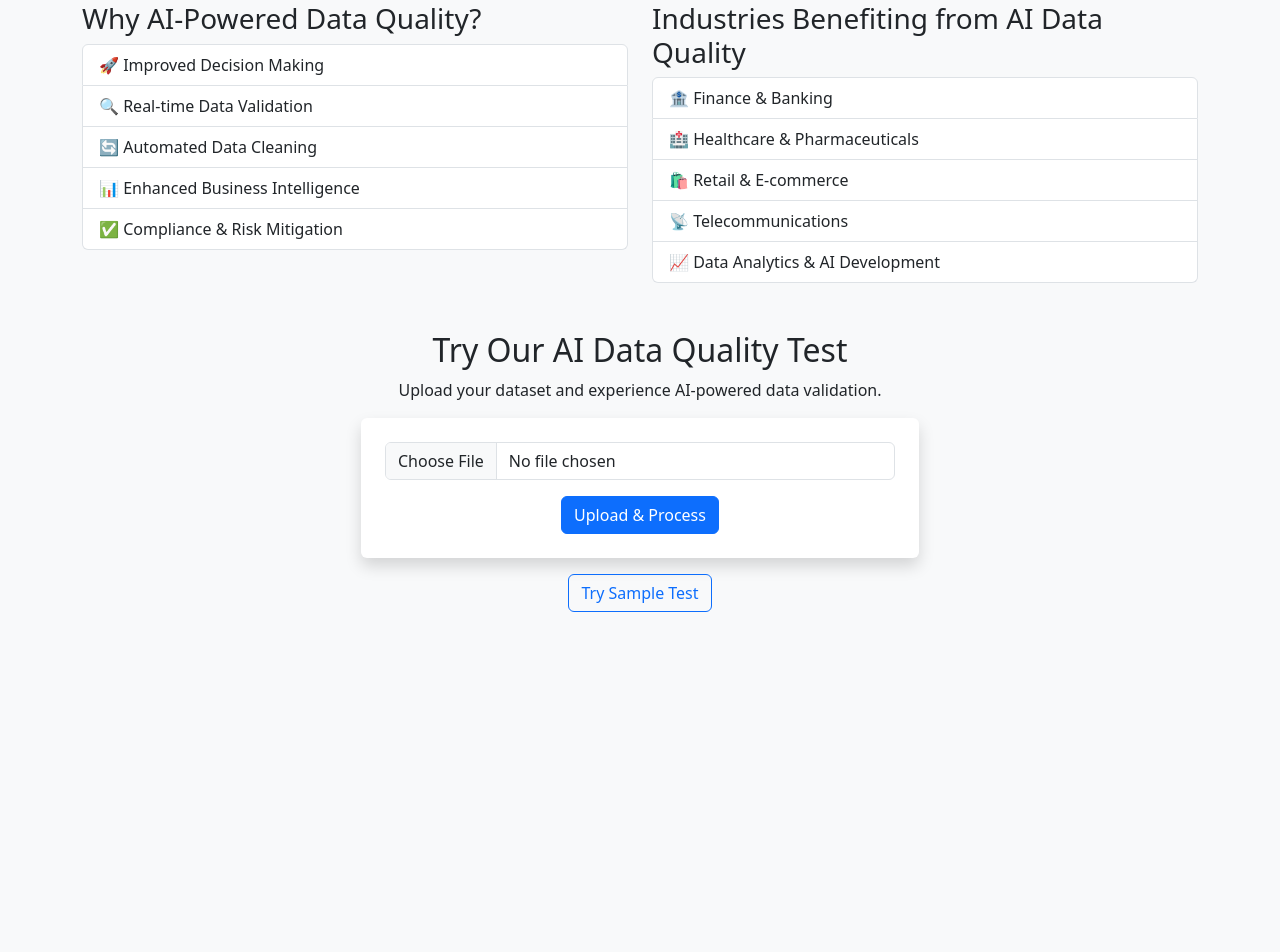
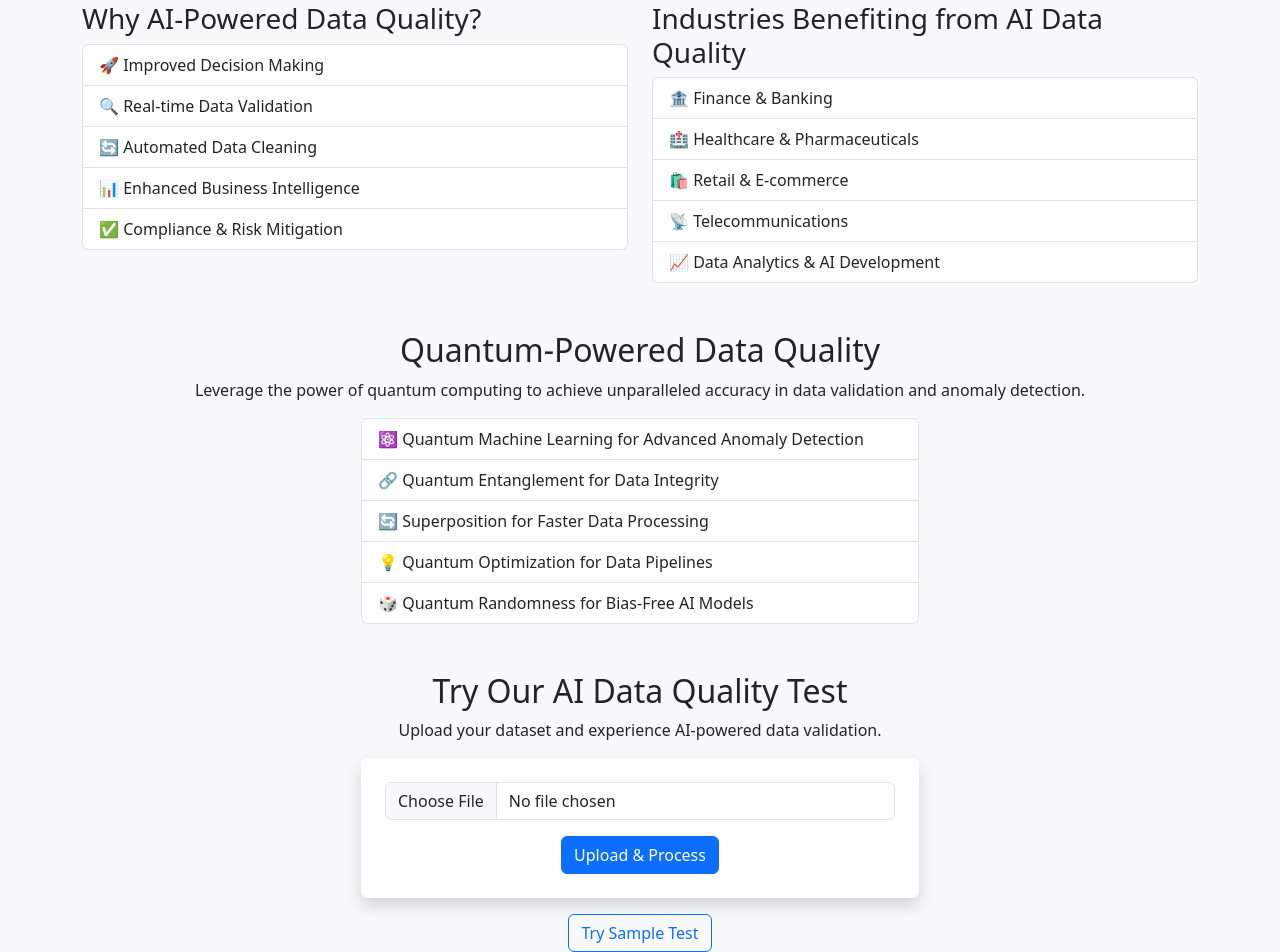
Before and after one commit to dennishbb/my-web-app, a Flask app: page / in a window 1280 px wide. Shown: the part 188-1140 px from the top of the page. Before the commit the page ends 800 px from the top, so only its background shows below. Run offline with Flask 3, Linux system fonts and the light colour scheme; some libraries are stand-ins or nearby versions.

Commit message:
Added Quantum message

```diff
--- a/src/templates/index.html
+++ b/src/templates/index.html
@@ -37,6 +37,18 @@
         </div>
 
         <div class="text-center mt-5">
+            <h2>Quantum-Powered Data Quality</h2>
+            <p>Leverage the power of quantum computing to achieve unparalleled accuracy in data validation and anomaly detection.</p>
+            <ul class="list-group w-50 mx-auto text-start">
+                <li class="list-group-item">⚛️ Quantum Machine Learning for Advanced Anomaly Detection</li>
+                <li class="list-group-item">🔗 Quantum Entanglement for Data Integrity</li>
+                <li class="list-group-item">🔄 Superposition for Faster Data Processing</li>
+                <li class="list-group-item">💡 Quantum Optimization for Data Pipelines</li>
+                <li class="list-group-item">🎲 Quantum Randomness for Bias-Free AI Models</li>
+            </ul>
+        </div>
+
+        <div class="text-center mt-5">
             <h2>Try Our AI Data Quality Test</h2>
             <p>Upload your dataset and experience AI-powered data validation.</p>
             <form action="/upload" method="post" enctype="multipart/form-data" class="p-4 bg-white shadow rounded w-50 mx-auto">
```
